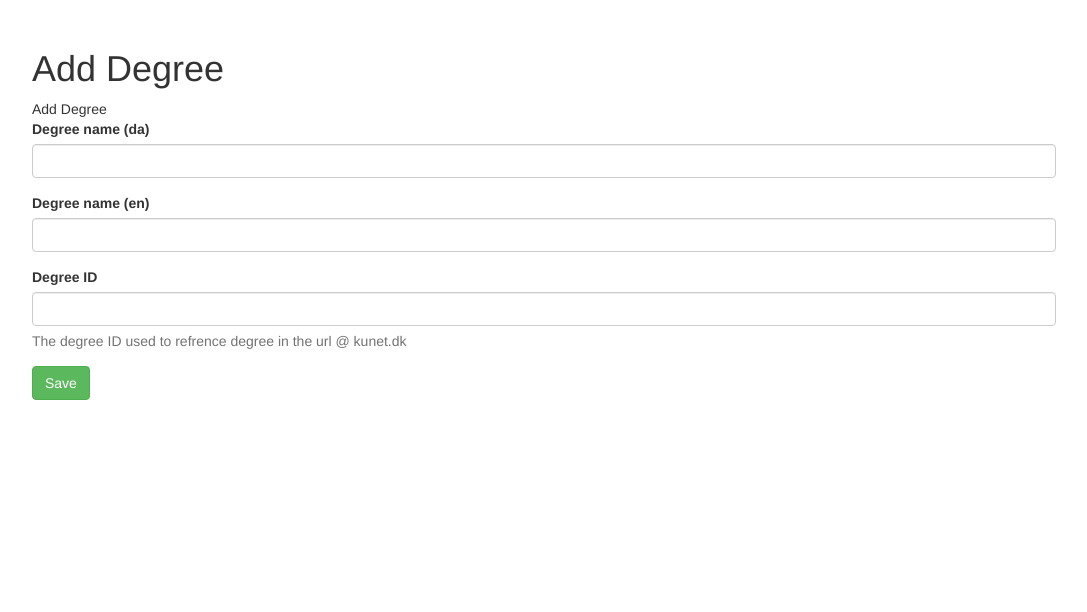
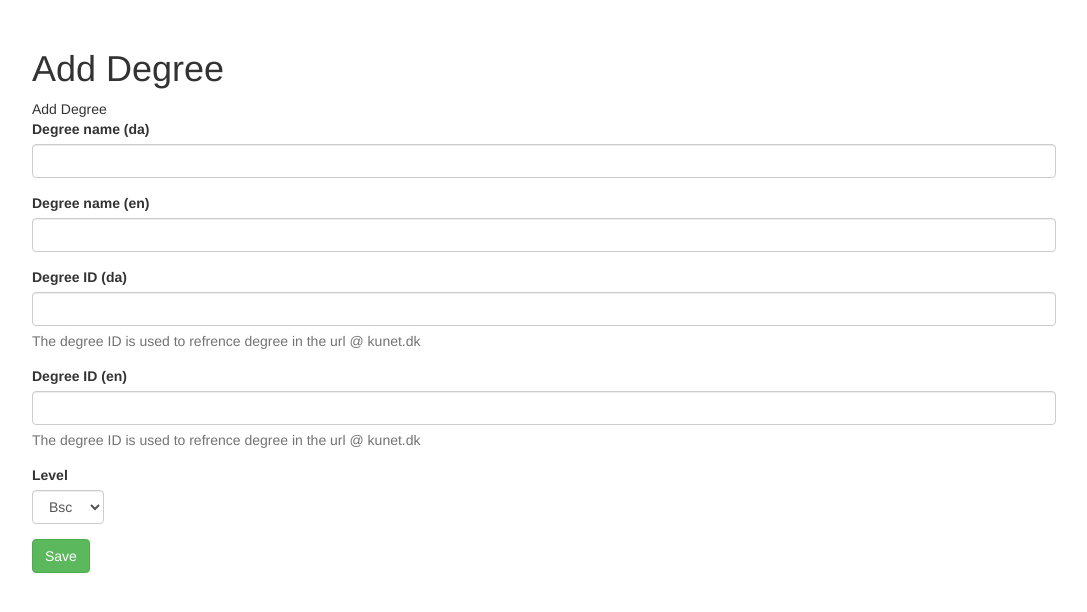
Before and after one commit to mikkeloscar/science-qa, a Django app: page /qa/degrees/add/ in a window 1280 px wide. Shown: the part 51-663 px from the top of the page, without its empty margins (96-1183 px from the left). Run offline with Django 3.2, Linux system fonts and the light colour scheme; the visitor is signed in with stand-in values (Sample User, id 1); style sheets or scripts are compiled from the project's sources; some libraries are stand-ins or nearby versions.

Commit message:
added two id values to degrees

```diff
--- a/qa/models.py
+++ b/qa/models.py
@@ -1,5 +1,6 @@
 from django.db import models
 from django.utils.translation import ugettext_lazy as _
+from django.utils.translation import ugettext_noop as __
 
 from uuidfield import UUIDField
 
@@ -10,9 +11,10 @@ class Question(models.Model):
     question_en = models.CharField(_('question en'), max_length=200, blank=True)
     answer_en = models.TextField(_('answer en'), blank=True)
     categories = models.ManyToManyField('Category', related_name="cat+",
-            verbose_name=_('categories'))
+            verbose_name=_('Categories'))
     degrees = models.ManyToManyField('Degree', related_name="degree+",
-            verbose_name=_('degrees'))
+            verbose_name=_('Degrees'))
+    # degree_all = models.BooleanField(_('All degrees'))
     date_added = models.DateTimeField(_('date added'), auto_now_add=True)
     date_last_edit = models.DateTimeField(_('last edit'), auto_now=True)
 
@@ -37,6 +39,12 @@ class Question(models.Model):
     def __unicode__(self):
         return self.question_da or self.question_en
 
+    # def save(self, *args, **kwargs):
+    #     if self.degree_all:
+    #         # TODO add all degrees
+    #         pass
+    #     super(Question, self).save(*args, **kwargs)
+
 
 class Category(models.Model):
     name_da = models.CharField(_('Category name (da)'), max_length=200,
@@ -44,9 +52,9 @@ class Category(models.Model):
     name_en = models.CharField(_('Category name (en)'), max_length=200,
             blank=True)
     category_id_da = models.CharField(_('Category ID (da)'), max_length=200,
-        help_text=_('The category ID used to refrence category in the url @ kunet.dk'))
+        help_text=_('The category ID is used to refrence category in the url @ kunet.dk'))
     category_id_en = models.CharField(_('Category ID (en)'), max_length=200,
-        help_text=_('The category ID used to refrence category in the url @ kunet.dk'))
+        help_text=_('The category ID is used to refrence category in the url @ kunet.dk'))
     date_added = models.DateTimeField(_('date added'), auto_now_add=True)
     date_last_edit = models.DateTimeField(_('last edit'), auto_now=True)
 
@@ -67,12 +75,22 @@ class Category(models.Model):
 
 
 class Degree(models.Model):
+    BACH = 'bsc'
+    MASTER = 'msc'
+    LEVEL_CHOICES = (
+        (BACH, __('Bsc')),
+        (MASTER, __('Msc'))
+    )
     name_da = models.CharField(_('Degree name (da)'), max_length=200, blank=True)
     name_en = models.CharField(_('Degree name (en)'), max_length=200, blank=True)
-    degree_id = models.CharField(_('Degree ID'), max_length=200,
-            help_text=_('The degree ID used to refrence degree in the url @ kunet.dk'))
+    degree_id_da = models.CharField(_('Degree ID (da)'), max_length=200,
+            help_text=_('The degree ID is used to refrence degree in the url @ kunet.dk'))
+    degree_id_en = models.CharField(_('Degree ID (en)'), max_length=200,
+            help_text=_('The degree ID is used to refrence degree in the url @ '
+                + 'kunet.dk'), blank=True)
     date_added = models.DateTimeField(_('date added'), auto_now_add=True)
     date_last_edit = models.DateTimeField(_('last edit'), auto_now=True)
+    level = models.CharField(max_length=3, choices=LEVEL_CHOICES, default=BACH)
 
     class Meta:
         verbose_name = _('degree')
--- a/qa/templates/degree_form.html
+++ b/qa/templates/degree_form.html
@@ -23,10 +23,20 @@
     <label class="control-label" for="id_name_en">{{ form.name_en.label }}</label>
   {{ form.name_en }}
   </div>
-  <div class="form-group {% if form.degree_id.errors %}has-error{% endif %}">
-    <label class="control-label" for="id_degree_id">{{ form.degree_id.label }}</label>
-  {{ form.degree_id }}
-      <span class="help-block">{{ form.degree_id.help_text }}</span>
+  <div class="form-group {% if form.degree_id_da.errors %}has-error{% endif %}">
+    <label class="control-label" for="id_degree_id_da">{{ form.degree_id_da.label }}</label>
+  {{ form.degree_id_da }}
+      <span class="help-block">{{ form.degree_id_da.help_text }}</span>
+  </div>
+  <div class="form-group {% if form.degree_id_en.errors %}has-error{% endif %}">
+    <label class="control-label" for="id_degree_id_en">{{ form.degree_id_en.label }}</label>
+  {{ form.degree_id_en }}
+      <span class="help-block">{{ form.degree_id_en.help_text }}</span>
+  </div>
+  <div class="form-group {% if form.level.errors %}has-error{% endif %}">
+    <label class="control-label" for="id_level">{{ form.level.label }}</label>
+  {{ form.level }}
+      <span class="help-block">{{ form.level.help_text }}</span>
   </div>
 
   <button type="submit" class="btn btn-success">{% trans "Save" %}</button>
--- a/qa/templates/degrees.html
+++ b/qa/templates/degrees.html
@@ -16,6 +16,7 @@
       <th>{% trans "Deree" %}</th>
       <th>{% trans "Degree ID" %}</th>
       {# <th>{% trans "Active" %}</th> #}
+      <th>{% trans "Level" %}</th>
       <th>{% trans "Added" %}</th>
       <th>{% trans "Last edit" %}</th>
       <th>{% trans "Actions" %}</th>
@@ -28,7 +29,8 @@
     {{ degree.name_da }}
     {{ degree.name_en }}
   </td>
-  <td><code>{{ degree.degree_id }}</code></td>
+  <td><code>{{ degree.degree_id_da }}</code> <code>{{ degree.degree_id_en }}</code></td>
+  <td><code>{{ degree.get_level_display }}</code></td>
   <td>{{ degree.date_added }}</td>
   <td>{{ degree.date_last_edit }}</td>
   <td>
```
